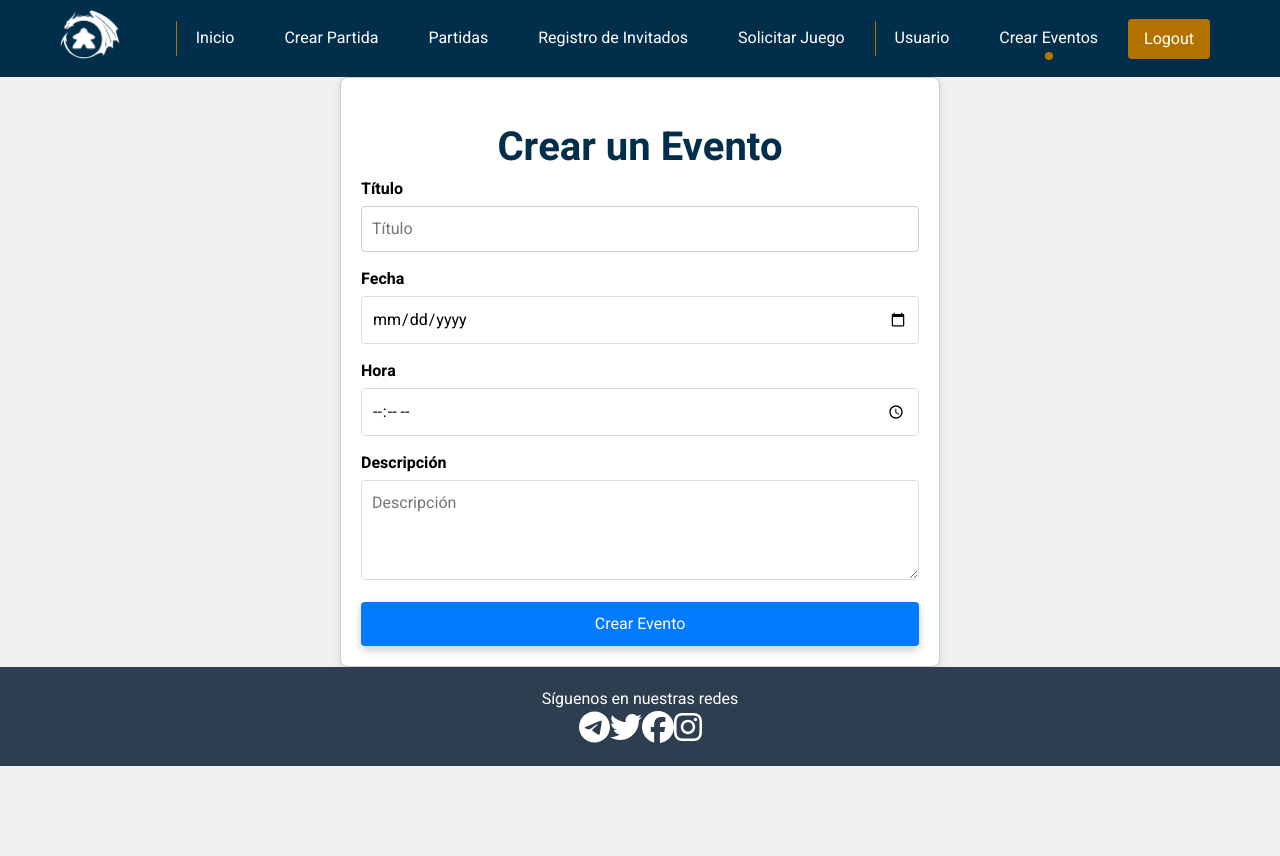
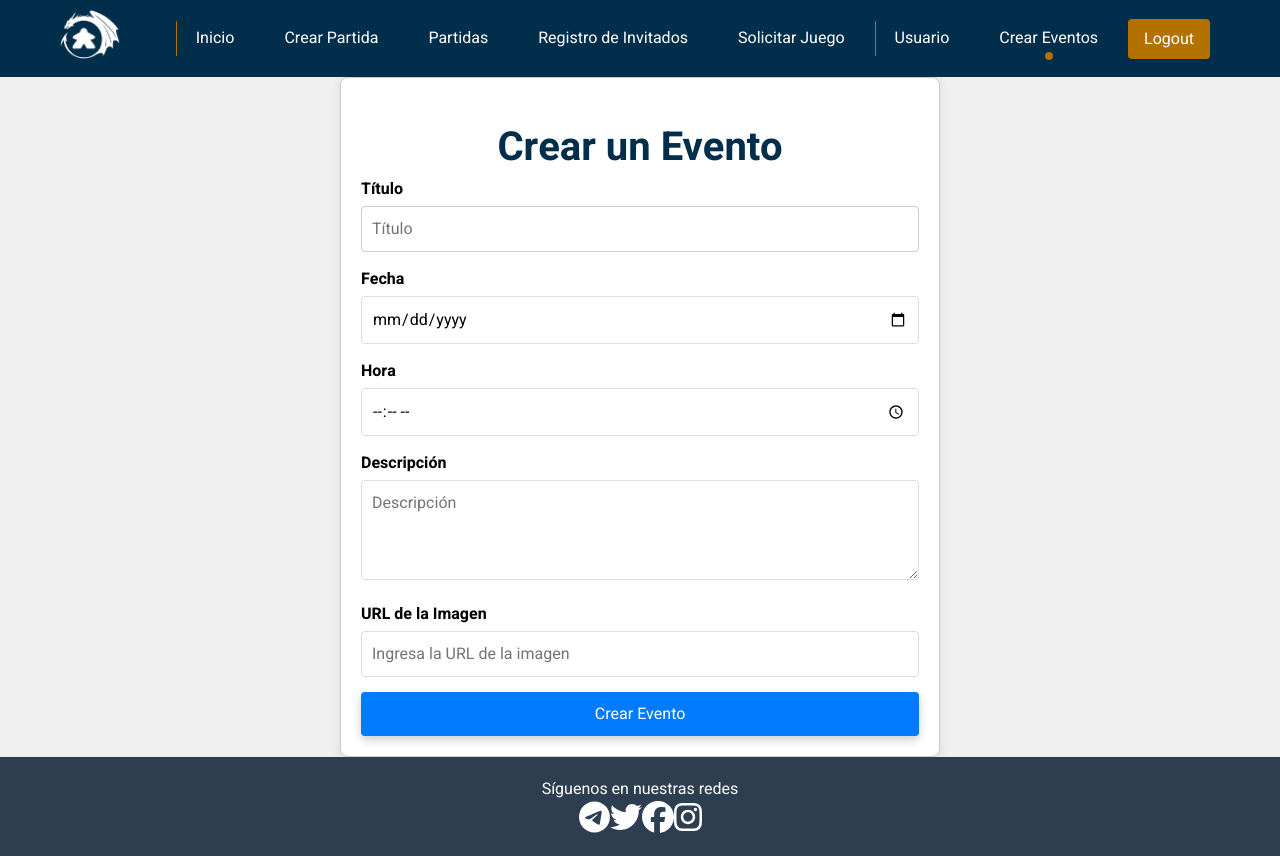
Before and after one commit to LuciaRol/web_aso, a React (Create React App) app: page /creareventos in a window 1280 px wide. Before the commit the page ends 800 px from the top, so only its background shows below. Built offline with nearby package versions, Linux system fonts and the light colour scheme; no server answers; the database is empty; sample sign-in values are in the browser's storage.

Commit message:
creacion y visualización de eventos

```diff
--- a/src/pages/CrearEventos.js
+++ b/src/pages/CrearEventos.js
@@ -2,11 +2,41 @@ import { collection, addDoc, serverTimestamp } from 'firebase/firestore';
 import React, { useState } from 'react';
 import { firestore } from '../firebase'; // Importa la instancia de Firestore
 
+// Componente para ingresar la URL de la imagen
+const FormularioImagen = ({ setImagen }) => {
+  const [urlImagen, setUrlImagen] = useState('');
+
+  const handleChange = (e) => {
+    setUrlImagen(e.target.value);
+  };
+
+  const handleBlur = () => {
+    setImagen(urlImagen); // Actualiza el estado del formulario principal
+  };
+
+  return (
+    <div className="form-group">
+      <label htmlFor="imagen">URL de la Imagen</label>
+      <input
+        id="imagen"
+        className="form-control"
+        type="url"
+        placeholder="Ingresa la URL de la imagen"
+        value={urlImagen}
+        onChange={handleChange}
+        onBlur={handleBlur} // Actualiza la URL cuando el input pierde el foco
+      />
+    </div>
+  );
+};
+
+// Componente principal para crear un evento
 const FormularioEvento = () => {
   const [titulo, setTitulo] = useState('');
   const [fecha, setFecha] = useState('');
   const [hora, setHora] = useState('');
   const [descripcion, setDescripcion] = useState('');
+  const [imagen, setImagen] = useState(''); // Estado para la URL de la imagen
   const [error, setError] = useState('');
   const [exito, setExito] = useState('');
 
@@ -14,7 +44,7 @@ const FormularioEvento = () => {
   const handleSubmit = async (e) => {
     e.preventDefault();
 
-    if (!titulo || !fecha || !hora || !descripcion) {
+    if (!titulo || !fecha || !hora || !descripcion || !imagen) {
       setError('Por favor, completa todos los campos.');
       return;
     }
@@ -27,6 +57,7 @@ const FormularioEvento = () => {
         fecha,
         hora,
         descripcion,
+        imagen, // Guarda la URL de la imagen
         fechaHoraCreacion: serverTimestamp(), // Agregar la fecha de creación
       });
 
@@ -36,6 +67,7 @@ const FormularioEvento = () => {
       setFecha('');
       setHora('');
       setDescripcion('');
+      setImagen(''); // Limpiar el campo de la imagen
     } catch (error) {
       setError('Error al crear el evento: ' + error.message);
     }
@@ -95,6 +127,9 @@ const FormularioEvento = () => {
           />
         </div>
 
+        {/* Incluir el componente de imagen */}
+        <FormularioImagen setImagen={setImagen} />
+
         <button className="submit-button" type="submit">Crear Evento</button>
       </form>
 
--- a/src/pages/Eventos.js
+++ b/src/pages/Eventos.js
@@ -1,33 +1,8 @@
-import React, { useState } from 'react';
-import { default as event1, default as event3 } from '../img/evento_miercoles.jpg';
-import event2 from '../img/halloween.jpg'; // Correct image for event2
+import React, { useState, useEffect } from 'react';
+import { collection, getDocs } from 'firebase/firestore';
+import { firestore } from '../firebase'; // Asegúrate de que firestore está correctamente configurado
 import Modal from '../components/Modal';
-import '../styles/eventos.css'; // Import CSS for styles
-
-
-const events = [
-  {
-    id: 1,
-    title: 'Miércoles Dragoneros',
-    img: event1,
-    description: 'Nos reunimos por las tardes para jugar a lo que más nos apetezca...',
-    date: 'Todos los miércoles por la tarde',
-  },
-  {
-    id: 2,
-    title: 'Noche de Halloween',
-    img: event2,
-    description: 'Una vez al año, nos reunimos para jugar a juegos de roles ocultos...',
-    date: 'Noche del 31 de Octubre, 2024',
-  },
-  {
-    id: 3,
-    title: 'Reunión Familiar de Juegos',
-    img: event3,
-    description: 'Un evento para toda la familia...',
-    date: '30 de Octubre, 2024',
-  },
-];
+import '../styles/eventos.css'; // Importa el CSS para los estilos
 
 const Event = ({ event, onOpen }) => {
   return (
@@ -41,8 +16,40 @@ const Event = ({ event, onOpen }) => {
 };
 
 const Eventos = () => {
+  const [events, setEvents] = useState([]); // Estado para los eventos
   const [selectedEvent, setSelectedEvent] = useState(null);
   const [isModalOpen, setModalOpen] = useState(false);
+
+  // Cargar eventos desde Firestore
+  useEffect(() => {
+    const fetchEvents = async () => {
+      try {
+        const querySnapshot = await getDocs(collection(firestore, 'eventos'));
+        const eventsData = querySnapshot.docs.map(doc => {
+          const data = doc.data();
+
+          // Verifica que la URL de la imagen esté correctamente formada
+          const imageUrl = "https://www.gamereactor.eu/media/63/_2486393.png"; // Esto debe ser una URL de la imagen como string
+          if (!imageUrl) {
+            console.warn(`Evento ${data.titulo} no tiene imagen.`);
+          }
+
+          return {
+            id: doc.id,
+            title: data.titulo,
+            img: imageUrl, // La URL de la imagen
+            description: data.descripcion,
+            date: data.fecha,
+          };
+        });
+        setEvents(eventsData); // Guarda los eventos en el estado
+      } catch (error) {
+        console.error("Error al obtener los eventos:", error);
+      }
+    };
+
+    fetchEvents();
+  }, []);
 
   const openModal = (event) => {
     setSelectedEvent(event);
```
